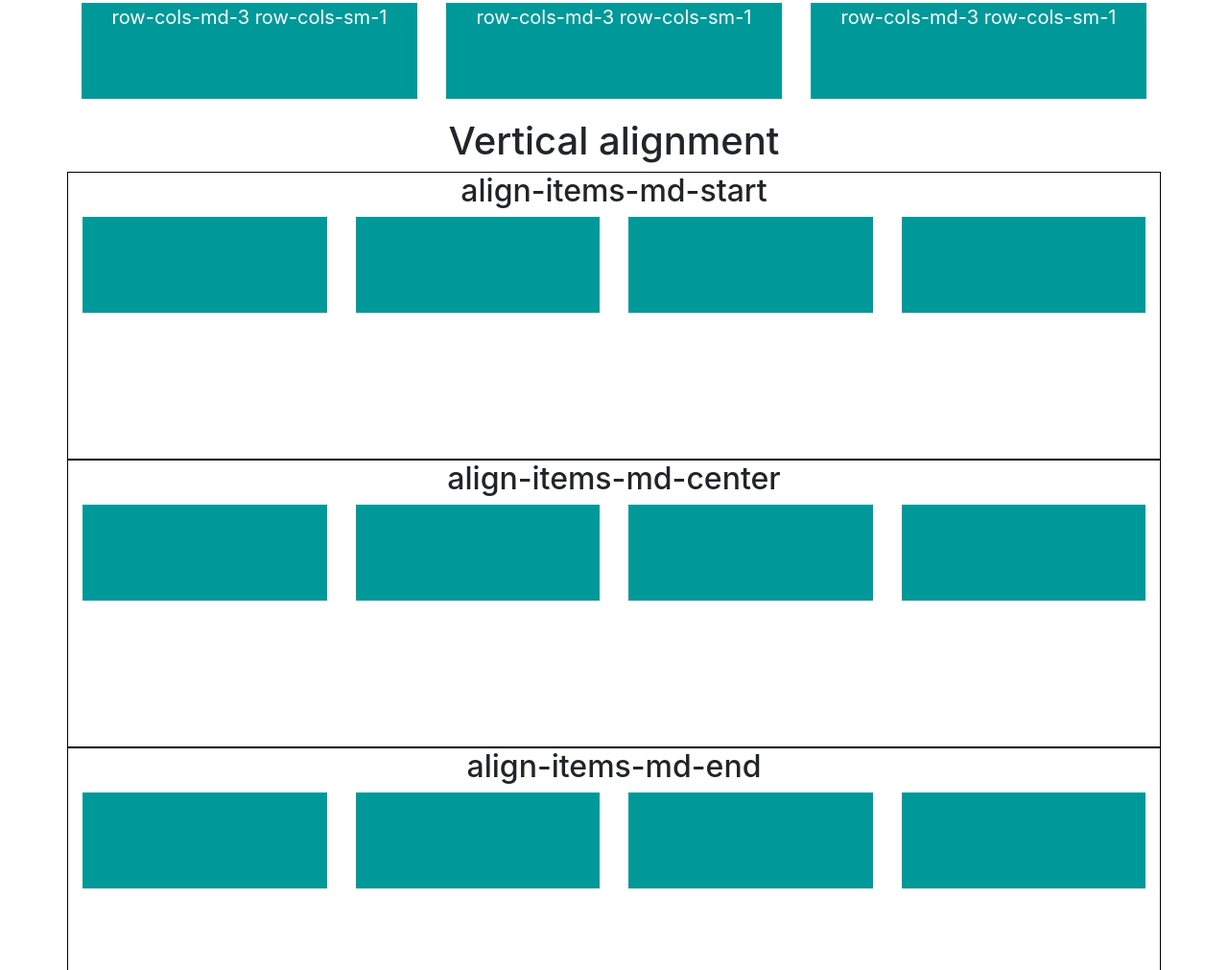
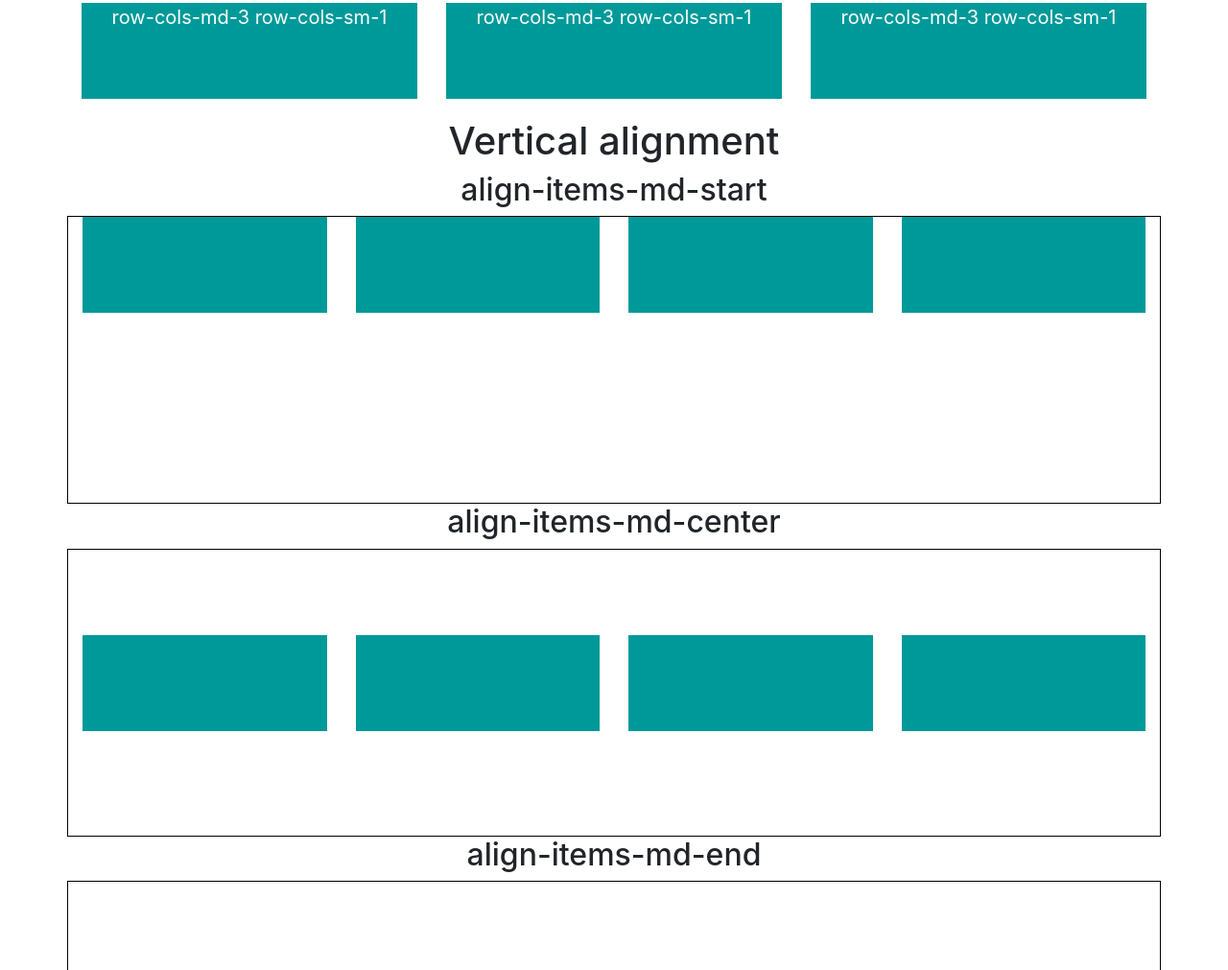
Before and after one commit to subrinalisa/Bootstrap-2, a plain HTML site: page index.html in a window 1280 px wide. Shown: the part 1301-2312 px from the top of the page at 96% size. Drawn offline with nearby package versions, Linux system fonts and the light colour scheme; a script that the page names is missing.

Commit message:
Update index.html

```diff
--- a/index.html
+++ b/index.html
@@ -240,9 +240,9 @@
     <!-- Vertical alignment -->
     <section>
       <h1>Vertical alignment</h1>
-      <div class="container  h_300">
+      <div class="container">
         <h2>align-items-md-start</h2>
-        <div class="row align-items-md-start">
+        <div class="row align-items-md-start  h_300">
           <div class="col-md-3">
             <div class="box"></div>
           </div>
@@ -257,9 +257,9 @@
           </div>
         </div>
       </div>
-      <div class="container h_300">
+      <div class="container">
         <h2>align-items-md-center</h2>
-        <div class="row align-items-md-center">
+        <div class="row align-items-md-center h_300">
           <div class="col-md-3">
             <div class="box"></div>
           </div>
@@ -274,9 +274,9 @@
           </div>
         </div>
       </div>
-      <div class="container h_300">
+      <div class="container">
         <h2>align-items-md-end</h2>
-        <div class="row align-items-md-end">
+        <div class="row align-items-md-end h_300">
           <div class="col-md-3">
             <div class="box"></div>
           </div>
```
